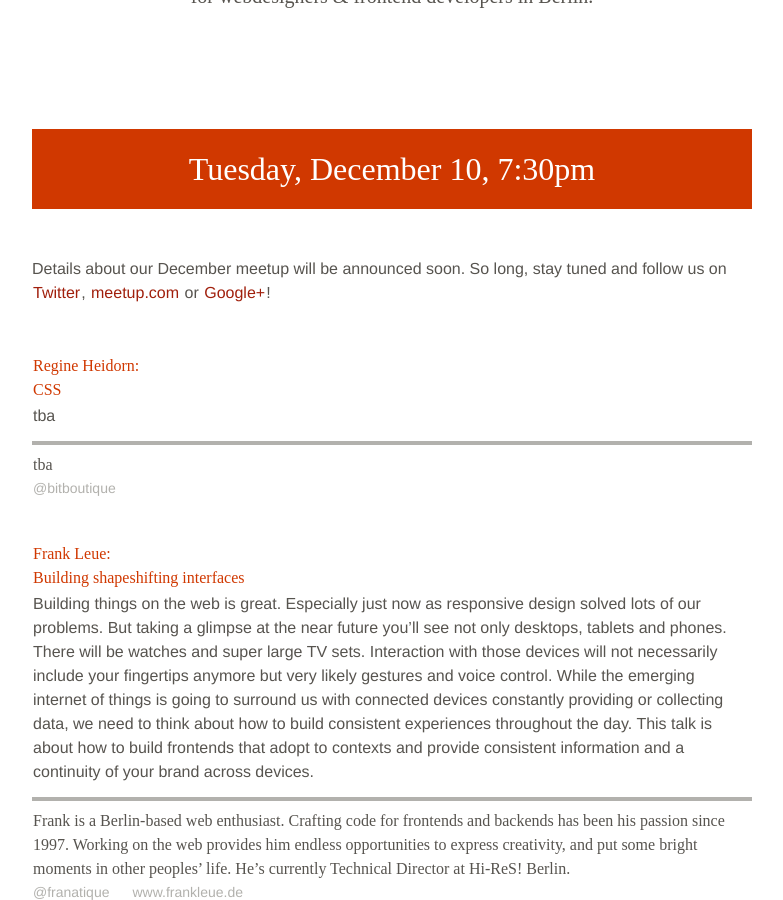
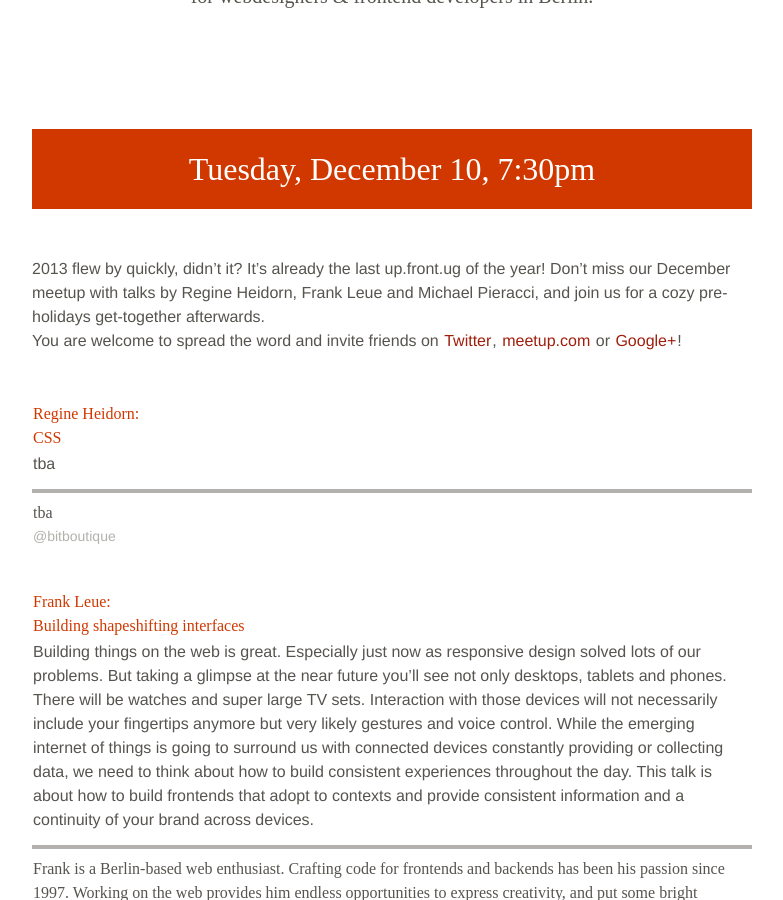
Before and after one commit to upfrontug/upfrontug.github.io, a Jekyll site: the page built from index.html, in a window 1280 px wide and 900 px high, scrolled down 423 px. Shown: the whole window, without its empty margins (248-1031 px from the left). Built offline with Jekyll 4.4.1, drawn with Linux system fonts in a browser that asks for light colours; nearby versions of some CDN libraries; comment, search, counter and statistics services are not loaded; a style sheet for code colours, icons or effects is not loaded.

Commit message:
update intro paragraph

```diff
--- a/_posts/2013-12-10-meetup.html
+++ b/_posts/2013-12-10-meetup.html
@@ -3,7 +3,9 @@
   class: next
 ---
 <p>
-  Details about our December meetup will be announced soon. So long, stay tuned and follow us on <a href="http://twitter.com/upfront_ug" title="up.front on Twitter">Twitter</a>, <a href="http://www.meetup.com/up-front-ug/">meetup.com</a> or <a href="https://plus.google.com/114106535649642671688" title="up.front on Google+" rel="publisher">Google+</a>!
+  2013 flew by quickly, didn’t it? It’s already the last up.front.ug of the year! Don’t miss our December meetup with talks by Regine Heidorn, Frank Leue and Michael Pieracci, and join us for a cozy pre-holidays get-together afterwards.
+  <br>
+  You are welcome to spread the word and invite friends on <a href="http://twitter.com/upfront_ug" title="up.front on Twitter">Twitter</a>, <a href="http://www.meetup.com/up-front-ug/">meetup.com</a> or <a href="https://plus.google.com/114106535649642671688" title="up.front on Google+" rel="publisher">Google+</a>!
 </p>
 
 <ul class="talks">
```
